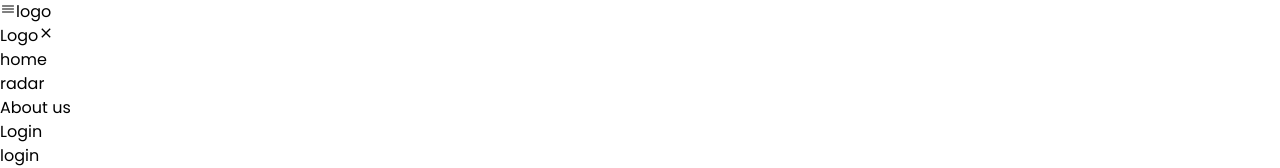
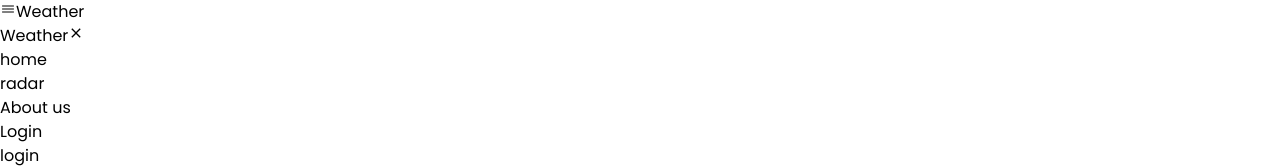
Before and after one commit to Arifin0316/water-app, a React (Vite) app: page /Login in a window 1280 px wide. Shown: the top 168 px of the page. Built offline with nearby package versions, Linux system fonts and the light colour scheme.

Commit message:
menambahkan judul

```diff
--- a/index.html
+++ b/index.html
@@ -3,7 +3,7 @@
   <head>
     <meta charset="UTF-8" />
     <meta name="viewport" content="width=device-width, initial-scale=1.0" />
-    <title>water</title>
+    <title>Weather</title>
   </head>
   <body>
     <div id="root"></div>
--- a/src/componenes/NavLink.jsx
+++ b/src/componenes/NavLink.jsx
@@ -26,7 +26,7 @@ function NavLink({ open, setOpen }) {
     <nav className={`fixed z-50 top-0 left-0 bg-white w-64 h-screen px-4 pt-6 transform transition-transform duration-300 ease-in-out ${open ? 'translate-x-0' : '-translate-x-full'}`}>
       <div className="flex items-center justify-between border-b border-slate-300 pb-4">
         <Link to="/" className="text-2xl text-indigo-800 font-semibold">
-          Logo
+        Weather
         </Link>
         <button onClick={() => setOpen(false)} className="text-4xl text-indigo-800">
           <MdOutlineClose />
--- a/src/pages/FormLogin.jsx
+++ b/src/pages/FormLogin.jsx
@@ -38,7 +38,7 @@ const FormLogin = () => {
               id="email"
               value={email}
               onChange={(e) => setEmail(e.target.value)}
-              className="mt-1 w-full px-4 py-2 border rounded-lg shadow-sm focus:ring focus:ring-blue-300 focus:border-blue-400"
+              className="mt-1 w-full px-4 py-2 border bg-red-500 rounded-lg shadow-sm focus:ring focus:ring-blue-300 focus:border-blue-400"
               placeholder="Masukkan email"
             />
           </div>
--- a/src/pages/Header.jsx
+++ b/src/pages/Header.jsx
@@ -4,22 +4,24 @@ import NavLink from '../componenes/NavLink';
 import { Link } from 'react-router-dom';
 
 function Header() {
-    const [open, setOpen] = useState(false)
+  const [open, setOpen] = useState(false);
 
   return (
-        <div className=' w-full fixed top-0 z-50'>
+    <div className=" w-full fixed top-0 z-50">
       <header className="z-50 sticky w-full top-0 flex justify-between items-center px-12 py-4 ">
         <div className="flex gap-6">
           <button onClick={() => setOpen(true)} className="text-4xl text-white">
             <IoMenuOutline />
           </button>
-                <a href="#" className="text-2xl text-white font-semibold">
-                    logo
+          <a href="#" className="text-2xl text-white font-semibold items-center">
+            Weather
           </a>
-                < NavLink open={open} setOpen={setOpen} />
+          <NavLink open={open} setOpen={setOpen} />
         </div>
         <div className="flex gap-6">
-                <Link to={'/login'} className="bg-indigo-500 text-base text-white px-6 py-2 font-bold shadow-xl rounded-xl hidden md:block hover:bg-indigo-700 active:scale-95 transition-colors">login</Link>
+          <Link to={'/login'} className="bg-indigo-500 text-base text-white px-6 py-2 font-bold shadow-xl rounded-xl hidden md:block hover:bg-indigo-700 active:scale-95 transition-colors">
+            login
+          </Link>
         </div>
       </header>
     </div>
```
Lines whose indentation alone changed are shown as unchanged.
